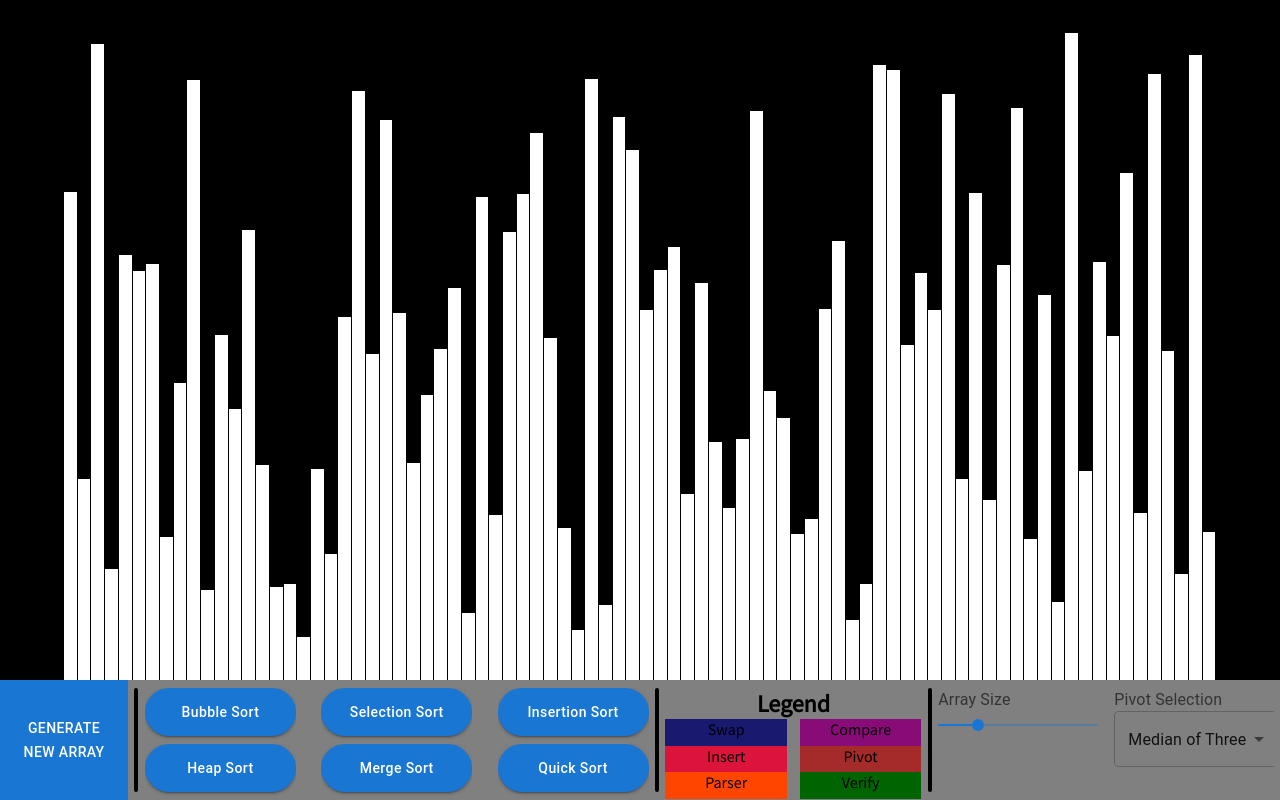
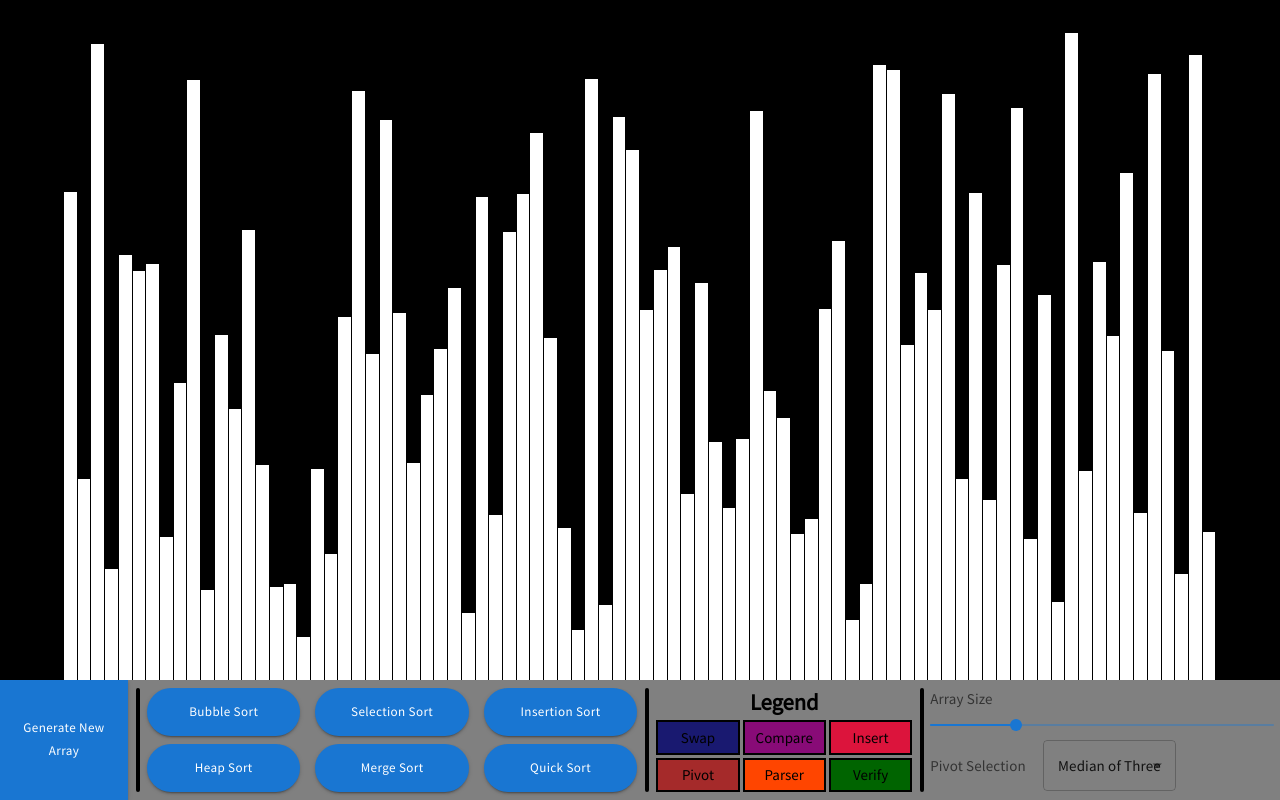
Before and after one commit to Ryanmaxin/Sorting-Algorithm-Visualizer, a React (Create React App) app: page / in a window 1280 px wide. Built offline with nearby package versions, Linux system fonts and the light colour scheme.

Commit message:
Website Done!!! Only need theming now!

```diff
--- a/package.json
+++ b/package.json
@@ -5,7 +5,10 @@
   "dependencies": {
     "@emotion/react": "^11.9.0",
     "@emotion/styled": "^11.8.1",
+    "@material-ui/core": "^4.12.4",
+    "@material-ui/styles": "^4.11.5",
     "@mui/material": "^5.6.1",
+    "@mui/styles": "^5.6.2",
     "@testing-library/jest-dom": "^5.16.2",
     "@testing-library/react": "^12.1.3",
     "@testing-library/user-event": "^13.5.0",
--- a/src/DisplayArray/DisplayArray.css
+++ b/src/DisplayArray/DisplayArray.css
@@ -9,6 +9,10 @@
     height: 85vh;
     column-gap: 1px
 }
+
+/* .array-container div:hover {
+    background-color: orangered !important;
+} */
 
 .none,
 .compare,
--- a/src/DisplayArray/DisplayArray.js
+++ b/src/DisplayArray/DisplayArray.js
@@ -1,4 +1,5 @@
 import './DisplayArray.css'
+import { Tooltip } from '@mui/material';
 const DisplayArray = ({ masterArray, currentAnimation, isVerifying, type }) => {
     let color
     return (
@@ -7,11 +8,13 @@
                 { !isVerifying && (((currentAnimation.e1 === i) || (currentAnimation.e2 === i)) ? (color = type) : ((currentAnimation.e3 === i)? (color="pivot") : (color = "none"))) }
                 { isVerifying && ((i <= currentAnimation.e1) ? (color = "verify") : (color = "none")) }
                 return (
+                    // <Tooltip title={element} followCursor={true}>
                     <div
                         className={color}
                         key={i}
                         style={{ height: `${element}vh` }}
                     ></div>
+                    // </Tooltip>
                 )
             })}
         </div>
--- a/src/SortingVisualizer/SortingVisualizer.css
+++ b/src/SortingVisualizer/SortingVisualizer.css
@@ -1,7 +1,7 @@
 @import url('https://fonts.googleapis.com/css2?family=Source+Sans+Pro&display=swap');
 
 :root {
-    font-family: 'Source Sans Pro', sans-serif;
+    font-family: 'Source Sans Pro', sans-serif !important;
 }
 
 .interaction {
@@ -9,6 +9,10 @@
     height: 15vh;
     background-color: grey;
     display: flex;
+}
+
+.generator {
+    padding-right: 0.5rem
 }
 
 .sorts {
@@ -21,47 +25,57 @@
 }
 
 .sortButton {
-    width: 30%;
-    padding: 0 0 1vh 0
+    width: 28%;
+    padding: 0 0.5rem 1vh 0.5rem;
+    flex: 1 1 30%;
+    border-radius: 4rem;
+    text-transform: none;
+    font-family: 'Source Sans Pro', sans-serif;
+    min-width: 30%
 }
 
 .options {
     display: flex;
     flex: 6 0 0;
-    padding: 1vh 0.5% 1vh 0;
+    padding: 1vh 0.5% 1vh 0.5%;
     width: 35%;
     flex-wrap: wrap;
     column-gap: 5%
 }
 
 .option {
-    width: 47.5%
+    width: 100%;
+    display: flex;
+    flex-wrap: wrap;
+    align-items: center;
 }
+
+.optionComponent {
+    display: flex;
+    align-items: center;
+}
+
 
 .break {
     border: 2px solid black;
     border-radius: 50px;
-    margin: 1vh 0.5% 1vh 0.5%
+    margin: 1vh 0 1vh 0
 }
 
 .about {
-    padding: 1vh 0 1vh 0;
-    display: flex;
-    flex: 12 1 0;
-    flex-wrap: wrap;
-    justify-content: space-between;
+    padding: 1vh 0.5rem 1vh 0.5rem;
     width: 70%
 }
 
 .about h2 {
     margin: 0;
-    padding: 0
+    padding: 0;
 }
 
 .about p {
-    width: 70%;
-    margin: 0;
-    display: inline-block;
+    width: 100%;
+    margin: 0.25rem 0 0.25rem 0;
+    font-size: 90%;
 }
 
 .generator {
@@ -70,21 +84,36 @@
 
 .legend {
     width: 20%;
-    padding: 1vh 0 1vh 0;
+    padding: 1vh 0.5rem 1vh 0.5rem;
     text-align: center;
+    height: 13vh
 }
 
 .legend h2 {
-    margin: 0
+    margin: 0;
+    height: 4vh;
 }
 .colorDisplay {
-    min-width: 47.5%
+    width: auto;
+    min-width: 30%;
+    height: auto;
+    display: flex;
+    align-items: center;
+    justify-content: space-around;
+    border: 2px solid black;
+    flex: 1 1 30%
+}
+
+.colorDisplay:hover {
+    filter: brightness(200%)
 }
 .legendBlock {
-    height: 10vh;
     display: flex;
-    flex-wrap: wrap;
-    column-gap: 5%;
+    flex-flow: row wrap;
+    height: 9vh;
+    column-gap: 0.2rem;
+    justify-content: space-between;
+    row-gap: 0.20rem
 }
 
 .legendBlock p {
@@ -111,3 +140,18 @@
 #parser {
     background-color:orangered;
 }
+
+#selection li {
+    display: inline;
+    margin-right: 0.5rem
+}
+
+#selection ul {
+    padding: 0;
+    margin: 0
+}
+
+#merge ol {
+    margin: 0;
+    padding: 0;
+}
--- a/src/SortingVisualizer/SortingVisualizer.js
+++ b/src/SortingVisualizer/SortingVisualizer.js
@@ -9,7 +9,7 @@
 import HeapSort from '../SortingAlgorithms/HeapSort';
 import Descriptions from '../Descriptions';
 import * as React from 'react';
-import { Button, Slider, Select, MenuItem, InputLabel } from '@mui/material';
+import { Button, Slider, Select, MenuItem, InputLabel, Tooltip } from '@mui/material';
 
 let currentAnimation = { e1: null, e2: null, e3: null }
 let isSorting = false
@@ -135,7 +135,7 @@
                 }
                 else {
                     ms = 4
-                    ratio = 1
+                    ratio = 2
                 }
                 break;
             case 156:
@@ -144,7 +144,7 @@
                     ratio = 15
                 }
                 else {
-                    ms = 10
+                    ms = 4
                     ratio = 1
                 }
                 break;
@@ -154,7 +154,7 @@
                     ratio = 3
                 }
                 else {
-                    ms = 50
+                    ms = 25
                     ratio = 1
                 }
                 break;
@@ -177,26 +177,42 @@
     }
 
     const sortButton = {
-        flex: "1 1 auto",
+        flex: "1 1 30%",
         borderRadius: "4rem",
         width: "100%",
         height: "100%",
         textTransform: "none",
-        padding: "0"
+        padding: "0 ",
+        fontFamily: "'Source Sans Pro', sans-serif",
+        minWidth: "30%"
+
     }
     const generate = {
         borderRadius: "0",
         height: "100%",
-        width: "100%"
+        width: "100%",
+        textTransform: "none",
+        minWidth: "0",
+        fontFamily: "'Source Sans Pro', sans-serif"
     }
     const skip = {
-        position: "absolute",
+        position: "fixed",
         top: "0.5rem",
-        left: "45%",
-        right: "45%"
+        left: "50%",
+        transform: "translate(-50%, 0)",
+        fontFamily: "'Source Sans Pro', sans-serif"
     }
     const slideSettings = {
-        // width: "50%"
+        width: "100%",
+        fontFamily: "'Source Sans Pro', sans-serif"
+    }
+    const selectSettings = {
+        // minWidth: "10.8rem",
+        fontFamily: "'Source Sans Pro', sans-serif",
+        padding: "0",
+    }
+    const fontSetter = {
+        fontFamily: "'Source Sans Pro', sans-serif"
     }
     return (
         <div className="content">
@@ -236,44 +252,54 @@
                 <div className="legend">
                     <h2>Legend</h2>
                     <div className="legendBlock">
+                        <Tooltip sx={fontSetter} title="Swap the value of two elements of the array">
                         <div className="colorDisplay" id="swap">
                             <p>Swap</p>
                         </div>
+                        </Tooltip>
+                        <Tooltip sx={fontSetter} title="Compare if some condition is passed for two elements" disableInteractive>
                         <div className="colorDisplay" id="compare">
                             <p>Compare</p>
                         </div>
+                        </Tooltip>
+                        <Tooltip sx={fontSetter} title="Insert a value from an auxillery array or variable that was previously stored" disableInteractive>
                         <div className="colorDisplay" id="insert">
                             <p>Insert</p>
                         </div>
+                        </Tooltip>
+                        <Tooltip sx={fontSetter} title="In this implementation of Quicksort, the pivot is the element that we designate to partition the array, making each element on the left smaller, and each on the right larger" disableInteractive>
                         <div className="colorDisplay" id="pivots">
                             <p>Pivot</p>
                         </div>
+                        </Tooltip>
+                        <Tooltip sx={fontSetter} title="On faster animations (larger array), the 'parser' is used to simplify the sort, as individual colors can not be distinguished, and the constant flashing can become an eyesore" disableInteractive>
                         <div className="colorDisplay" id="parser">
                             <p>Parser</p>
                         </div>
+                        </Tooltip>
+                        <Tooltip sx={fontSetter} title="Verify that the array is sorted" disableInteractive>
                         <div className="colorDisplay" id="verify">
                             <p>Verify</p>
                         </div>
+                        </Tooltip>
                     </div>
                 </div>
-                <div className="break"></div>
+                {isReset && <div className="break"></div>}
                 {isReset && <div className="options">
                     <div className="option">
-                    <InputLabel id="size">Array Size</InputLabel>
-                    <Slider size="small" sx={slideSettings} onChange={e => { setarraySize(e.target.value) }} step={72} max={300} min={12} disabled={!isReset} valueLabelDisplay="on" value={arraySize} id="size" />
+                    <InputLabel sx={fontSetter} id="size">Array Size</InputLabel>
+                    <Slider size="small" sx={slideSettings} onChange={e => { setarraySize(e.target.value) }} step={72} max={300} min={12} disabled={!isReset} value={arraySize} id="size" />
                     </div>
-                    <div className="option">
-                    <InputLabel id="pivot">Pivot Selection</InputLabel>
-                    <Select sx={slideSettings} onChange={e => { setPivot(e.target.value) }} value={pivot} autoWidth={false} id="pivot" disabled={!isReset}>
+                        <div className="optionComponent">
+                    <InputLabel sx={fontSetter} id="pivot">Pivot Selection</InputLabel>
+                    </div>
+                    <div className="optionComponent">
+                    <Select SelectDisplayProps={{ style: { padding:"1rem"}}} sx={selectSettings} onChange={e => { setPivot(e.target.value) }} value={pivot} id="pivot" disabled={!isReset}>
                         <MenuItem value="Median of Three">Median of Three</MenuItem>
                         <MenuItem value="Random">Random</MenuItem>
                         <MenuItem value="First">First</MenuItem>
                     </Select>
                     </div>
-                    <div className="option">
-
-                    </div>
-
 
                 </div>}
             </div>
--- a/src/index.css
+++ b/src/index.css
@@ -1,5 +1,13 @@
 * {
     overflow: hidden;
+}
+
+#selection li {
+    overflow:visible !important;
+}
+
+#merge li {
+    overflow:visible !important
 }
 
 html,
@@ -10,4 +18,41 @@
     padding: 0px;
     overflow-x: hidden;
     background-color: black;
+
 }
+
+@media screen and (max-width: 1600px) {
+    :root {
+        font-size: 18px;
+    }
+}
+
+@media screen and (max-width: 1400px) {
+    :root {
+        font-size: 15px;
+    }
+}
+
+@media screen and (max-width: 1200px) {
+    :root {
+        font-size: 13px;
+    }
+}
+
+@media screen and (max-width: 960px) {
+    :root {
+        font-size: 10px;
+    }
+}
+
+@media screen and (max-width: 480px) {
+    :root {
+        font-size: 8px;
+    }
+}
+
+@media screen and (max-width: 360px) {
+    :root {
+        font-size: 6px;
+    }
+}
```
Also changed, not shown: src/Descriptions.js (+26 -15 lines), 1 other file (tests, documents, lock files or other folders).
